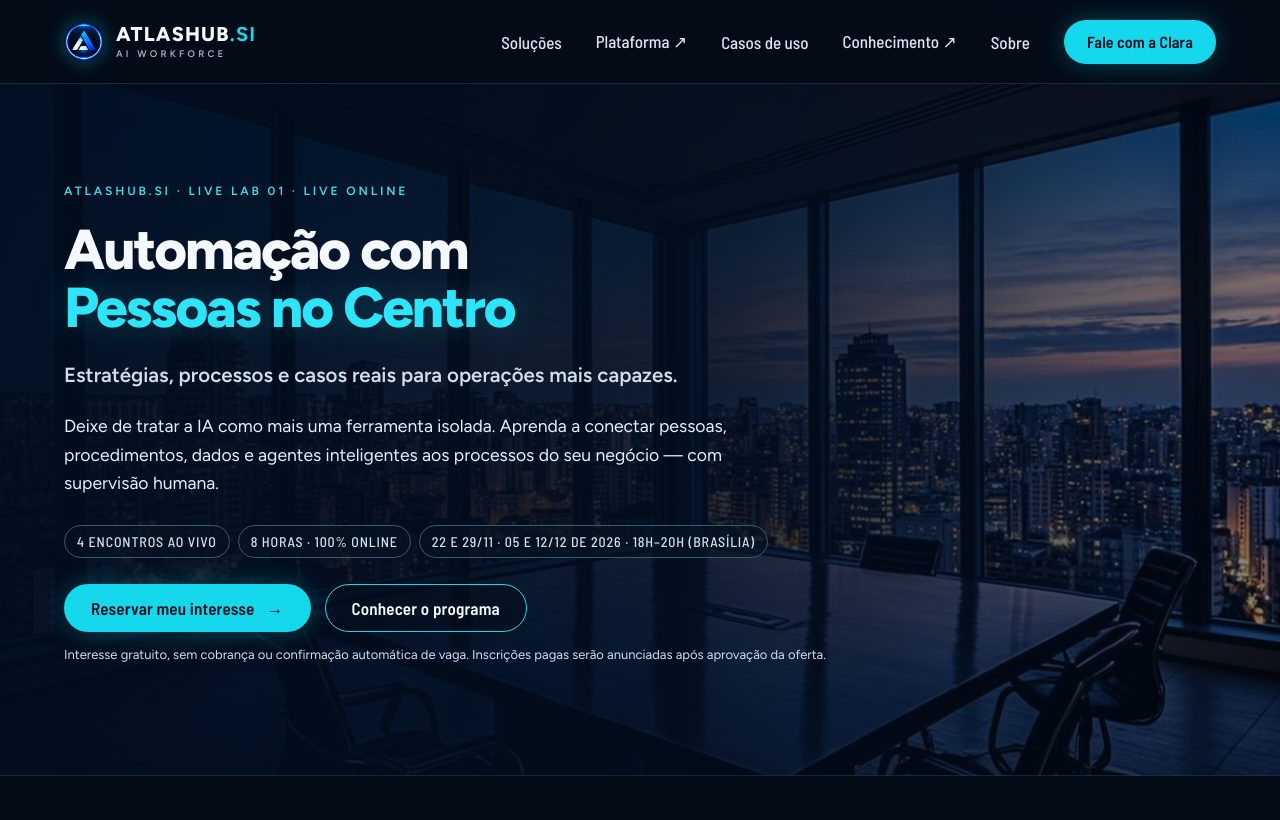
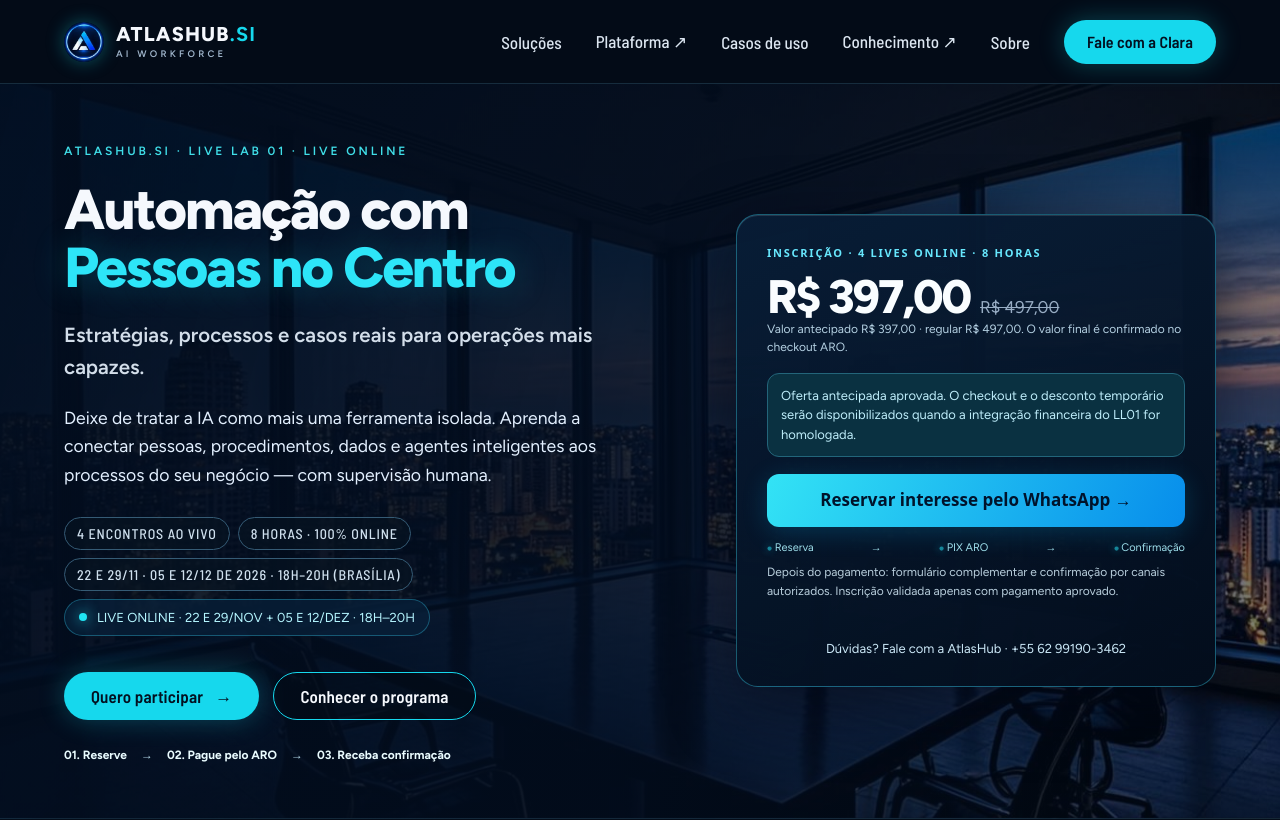
Before and after one commit to atlashub-digital/AtlasHub.Si, a Next.js app: page /workshops/automacao-pessoas-no-centro in a window 1280 px wide. Shown: the top 820 px of the page. Built offline with nearby package versions, Linux system fonts and the light colour scheme.

Commit message:
feat(sales): layout LL01 de conversão, oferta e FAQ atualizado

```diff
--- a/components/SalesLanding.tsx
+++ b/components/SalesLanding.tsx
@@ -1,17 +1,19 @@
 import Header from "./Header";
 import Footer from "./Footer";
 import type { SalesPageConfig } from "../lib/sales/pages";
+import SalesQuickReserve from "./SalesQuickReserve";
+import layout from "./SalesLandingLayout.module.css";
 
 /** Landing comercial replicável, mobile-first, sem dependência de CMS ou provider de pagamento. */
 export default function SalesLanding({ offer, whatsapp }: { offer: SalesPageConfig; whatsapp: string }) {
-  const cta = "Reservar meu interesse";
+  const cta = "Quero participar";
   return (
     <>
       <Header current="/workshops" />
       <main id="conteudo">
         <section className="vp-hero" aria-labelledby="sales-title" style={{ backgroundImage: "linear-gradient(105deg, rgba(2, 13, 30, .96), rgba(2, 13, 30, .87) 54%, rgba(2, 13, 30, .42)), url('/assets/hero-office.jpg')", backgroundSize: "cover", backgroundPosition: "center" }}>
-          <div className="vp-wrap" style={{ gridTemplateColumns: "1fr", minHeight: 0, paddingTop: 96, paddingBottom: 96 }}>
-            <div style={{ maxWidth: 900 }}>
+          <div className={"vp-wrap " + layout.heroGrid}>
+            <div className={layout.heroCopy}>
               <p className="vp-eyebrow">{offer.eyebrow}</p>
               <h1 className="vp-h1" id="sales-title">{offer.titleStart}<br /><em>{offer.titleAccent}</em></h1>
               <p className="vp-lead" style={{ fontWeight: 600 }}>{offer.subtitle}</p>
@@ -21,12 +23,14 @@
                 <span className="vp-chip">8 horas · 100% online</span>
                 <span className="vp-chip">{offer.dateLabel}</span>
               </div>
-              <div className="vp-actions" style={{ marginTop: 26 }}>
-                <a className="vp-btn vp-btn-primary" href={whatsapp} target="_blank" rel="noopener noreferrer">{cta} <span aria-hidden="true">→</span></a>
+              <div className={layout.fact}><span aria-hidden="true" /> LIVE ONLINE · 22 E 29/NOV + 05 E 12/DEZ · 18H–20H</div>
+              <div className="vp-actions" style={{ marginTop: 20 }}>
+                <a className="vp-btn vp-btn-primary" href="#inscricao">{cta} <span aria-hidden="true">→</span></a>
                 <a className="vp-btn vp-btn-secondary" href="#programa">Conhecer o programa</a>
               </div>
-              <p className="vp-note" style={{ color: "#c9dff4", marginTop: 12 }}>Interesse gratuito, sem cobrança ou confirmação automática de vaga. Inscrições pagas serão anunciadas após aprovação da oferta.</p>
+              <div className={layout.miniFlow}><strong>01. Reserve</strong><span>→</span><strong>02. Pague pelo ARO</strong><span>→</span><strong>03. Receba confirmação</strong></div>
             </div>
+            <div className={layout.formCol}><SalesQuickReserve waUrl={whatsapp} /></div>
           </div>
         </section>
 
@@ -63,6 +67,8 @@
           </div>
         </section>
 
+        <section className="vp-section" id="condicoes" aria-labelledby="termos-ll01"><div className="vp-wrap"><div className="vp-intro"><p className="vp-eyebrow">Condições comerciais</p><h2 className="vp-h2" id="termos-ll01">Informação antes da inscrição.</h2><p>Os preços de R$397 antecipado e R$497 regular estão aprovados. O desconto adicional de 10% aplica-se somente a uma reserva elegível comprovada pelo servidor, quando essa promoção estiver ativa. As condições completas de pagamento, cancelamento e reembolso serão apresentadas para aceitação antes de qualquer cobrança.</p></div></div></section>
+
         <section className="vp-section vp-band" aria-labelledby="faq-ll01">
           <div className="vp-wrap"><div className="vp-intro"><p className="vp-eyebrow">Dúvidas frequentes</p><h2 className="vp-h2" id="faq-ll01">Antes de participar.</h2></div>
             <div className="vp-faq">{offer.faq.map(f => <details key={f.q}><summary>{f.q}</summary><p>{f.a}</p></details>)}</div>
```
